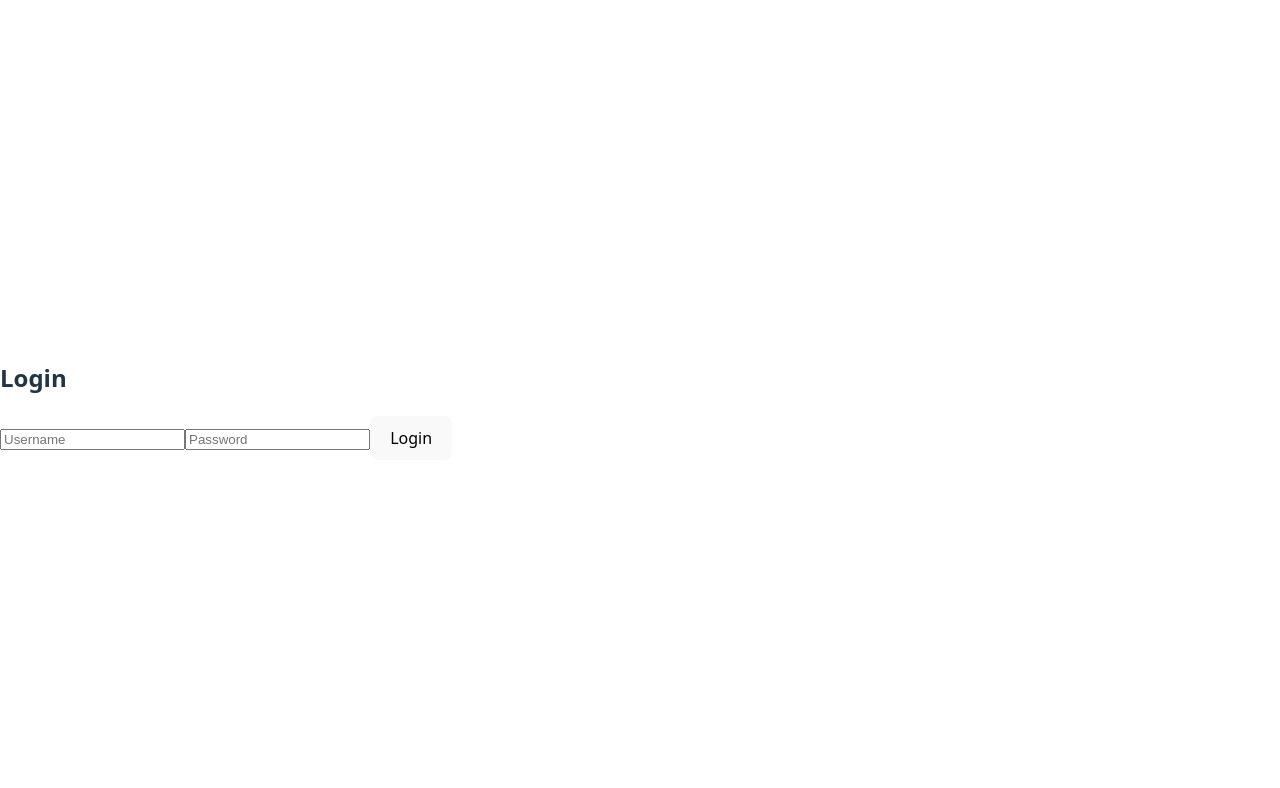
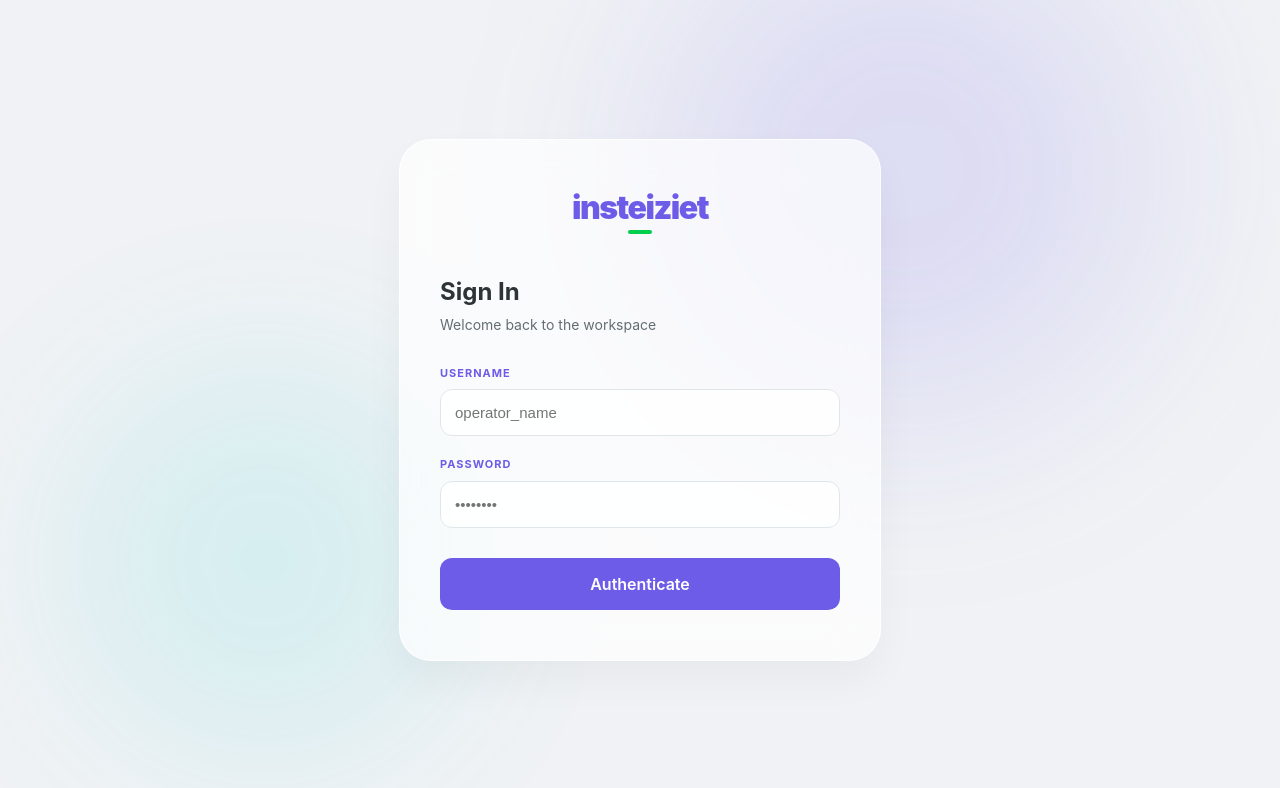
Before and after one commit to nishchayshroff2002/Instizeit, a React (Vite) app in the folder client/client/: page / in a window 1280 px wide. Shown: the top 788 px of the page. Built offline with nearby package versions, Linux system fonts and the light colour scheme.

Commit message:
formatting done

```diff
--- a/client/client/src/Home.jsx
+++ b/client/client/src/Home.jsx
@@ -4,20 +4,154 @@ export default function Home() {
   const navigate = useNavigate();
 
   function startMeeting() {
-    // Create a simple unique room id
     const roomId = crypto.randomUUID();
-
-    // Go to meet link
     navigate(`/meet/${roomId}`);
   }
 
   return (
-    <div >
-      <h1 >Start a meeting now</h1>
+    <div style={containerStyle}>
+      {/* Soft gradient blobs for a "Cloud" feel */}
+      <div style={blob1}></div>
+      <div style={blob2}></div>
 
-      <button onClick={startMeeting} >
-        Start a Meeting
-      </button>
+      <div style={glassCardStyle}>
+        <div style={iconCircle}>
+          <span style={{ fontSize: "32px" }}>💠</span>
+        </div>
+
+        <h1 style={titleStyle}>
+          Collaborate <span style={highlightText}>Effortlessly</span>
+        </h1>
+
+        <p style={descriptionStyle}>
+          A high-performance workspace for teams who value clarity.
+        </p>
+
+        <button
+          onClick={startMeeting}
+          style={primaryBtn}
+          onMouseOver={(e) => {
+            e.target.style.backgroundColor = "#2d3436";
+            e.target.style.transform = "scale(1.02)";
+          }}
+          onMouseOut={(e) => {
+            e.target.style.backgroundColor = "#000";
+            e.target.style.transform = "scale(1)";
+          }}
+        >
+          Start New Meeting
+        </button>
+      </div>
     </div>
   );
 }
+
+/* ───────── Arctic Glass Styles ───────── */
+
+const containerStyle = {
+  display: "flex",
+  justifyContent: "center",
+  alignItems: "center",
+  height: "100vh",
+  width: "100vw",
+  backgroundColor: "#f0f2f5",
+  fontFamily: "'Inter', system-ui, sans-serif",
+  position: "relative",
+  overflow: "hidden",
+};
+
+const blob1 = {
+  position: "absolute",
+  width: "500px",
+  height: "500px",
+  background: "rgba(108, 92, 231, 0.15)",
+  filter: "blur(100px)",
+  top: "-10%",
+  right: "10%",
+  borderRadius: "50%",
+};
+
+const blob2 = {
+  position: "absolute",
+  width: "400px",
+  height: "400px",
+  background: "rgba(0, 206, 201, 0.1)",
+  filter: "blur(80px)",
+  bottom: "5%",
+  left: "5%",
+  borderRadius: "50%",
+};
+
+const glassCardStyle = {
+  position: "relative",
+  zIndex: 1,
+  background: "rgba(255, 255, 255, 0.7)",
+  backdropFilter: "blur(20px)",
+  border: "1px solid rgba(255, 255, 255, 0.8)",
+  padding: "50px 40px",
+  borderRadius: "32px",
+  width: "90%",
+  maxWidth: "460px",
+  textAlign: "center",
+  boxShadow: "0 20px 40px rgba(0,0,0,0.04)",
+};
+
+const iconCircle = {
+  width: "70px",
+  height: "70px",
+  backgroundColor: "#fff",
+  borderRadius: "20px",
+  display: "flex",
+  alignItems: "center",
+  justifyContent: "center",
+  margin: "0 auto 25px",
+  boxShadow: "0 8px 16px rgba(0,0,0,0.05)",
+};
+
+const titleStyle = {
+  fontSize: "36px",
+  color: "#2d3436",
+  margin: "0 0 15px 0",
+  fontWeight: "800",
+  letterSpacing: "-1px",
+};
+
+const highlightText = {
+  color: "#6c5ce7",
+};
+
+const descriptionStyle = {
+  fontSize: "16px",
+  color: "#636e72",
+  lineHeight: "1.6",
+  marginBottom: "35px",
+};
+
+const primaryBtn = {
+  backgroundColor: "#000",
+  color: "#fff",
+  border: "none",
+  padding: "18px 40px",
+  borderRadius: "16px",
+  fontSize: "17px",
+  fontWeight: "600",
+  cursor: "pointer",
+  transition: "all 0.3s ease",
+  width: "100%",
+};
+
+const infoRow = {
+  display: "flex",
+  justifyContent: "center",
+  gap: "12px",
+  marginTop: "30px",
+};
+
+const pill = {
+  fontSize: "12px",
+  color: "#b2bec3",
+  padding: "4px 12px",
+  borderRadius: "100px",
+  border: "1px solid #dfe6e9",
+  fontWeight: "500",
+};
--- a/client/client/src/Login.jsx
+++ b/client/client/src/Login.jsx
@@ -1,53 +1,176 @@
 import { useState } from "react";
-import { useNavigate,useSearchParams } from "react-router-dom";
+import { useNavigate, useSearchParams } from "react-router-dom";
+
 export default function Login() {
   const [username, setUsername] = useState("");
   const [password, setPassword] = useState("");
   const navigate = useNavigate();
-  const [searchParams, setSearchParams] = useSearchParams();
+  const [searchParams] = useSearchParams();
   const SERVER_ADDRESS = import.meta.env.VITE_SERVER_ADDRESS;
 
   const handleSubmit = async (e) => {
     e.preventDefault();
     sessionStorage.setItem("username", username);
+    try {
       const res = await fetch(`http://${SERVER_ADDRESS}/insert/user`, {
         method: "POST",
-      headers: {
-        "Content-Type": "application/json",
-      },
+        headers: { "Content-Type": "application/json" },
         body: JSON.stringify({ username, password }),
       });
       const data = await res.json();
-    console.log(data);
-    if(searchParams.get('redirectUrl')){
-      navigate(searchParams.get('redirectUrl'))
-    }
-    else{
-      navigate("/home")
+
+      const redirectUrl = searchParams.get('redirectUrl');
+      navigate(redirectUrl || "/home");
+    } catch (err) {
+      console.error("Login error:", err);
     }
   };
 
   return (
-    <div>
-      <h2>Login</h2>
+    <div style={containerStyle}>
+      {/* Background Blobs */}
+      <div style={blob1}></div>
+      <div style={blob2}></div>
 
-      <form onSubmit={handleSubmit}>
+      <div style={glassCardStyle}>
+        {/* Brand Header */}
+        <div style={brandContainer}>
+          <h1 style={brandName}>Insteiziet</h1>
+          <div style={brandUnderline}></div>
+        </div>
+
+        <div style={{ textAlign: "left", marginBottom: "30px" }}>
+          <h2 style={{ margin: 0, color: "#2d3436", fontSize: "24px", fontWeight: "700" }}>Sign In</h2>
+          <p style={{ color: "#636e72", fontSize: "14px", marginTop: "4px" }}>Welcome back to the workspace</p>
+        </div>
+
+        <form onSubmit={handleSubmit} style={formStyle}>
+          <div style={inputGroup}>
+            <label style={labelStyle}>Username</label>
             <input
               type="text"
-          placeholder="Username"
+              placeholder="operator_name"
               value={username}
               onChange={(e) => setUsername(e.target.value)}
+              style={inputStyle}
+              required
             />
+          </div>
 
+          <div style={inputGroup}>
+            <label style={labelStyle}>Password</label>
             <input
               type="password"
-          placeholder="Password"
+              placeholder="••••••••"
               value={password}
               onChange={(e) => setPassword(e.target.value)}
+              style={inputStyle}
+              required
             />
+          </div>
 
-        <button type="submit">Login</button>
+          <button
+            type="submit"
+            style={buttonStyle}
+            onMouseOver={(e) => e.target.style.backgroundColor = "#5b4bc4"}
+            onMouseOut={(e) => e.target.style.backgroundColor = "#6c5ce7"}
+          >
+            Authenticate
+          </button>
         </form>
+      </div>
     </div>
   );
 }
+
+/* ───────── Arctic Glass Styles ───────── */
+
+const containerStyle = {
+  display: "flex",
+  justifyContent: "center",
+  alignItems: "center",
+  height: "100vh",
+  width: "100vw",
+  backgroundColor: "#f0f2f5",
+  fontFamily: "'Inter', system-ui, sans-serif",
+  position: "relative",
+  overflow: "hidden",
+  margin: 0,
+};
+
+const brandContainer = {
+  textAlign: "center",
+  marginBottom: "40px",
+};
+
+const brandName = {
+  fontSize: "32px",
+  fontWeight: "900",
+  color: "#6c5ce7", // Brand primary purple
+  margin: 0,
+  letterSpacing: "-1.5px",
+  textTransform: "lowercase", // Gives it a modern tech startup feel
+};
+
+const brandUnderline = {
+  width: "24px",
+  height: "4px",
+  backgroundColor: "#00ce4c", // Secondary accent green
+  margin: "4px auto 0",
+  borderRadius: "2px",
+};
+
+const blob1 = {
+  position: "absolute",
+  width: "500px",
+  height: "500px",
+  background: "rgba(108, 92, 231, 0.15)",
+  filter: "blur(100px)",
+  top: "-10%",
+  right: "10%",
+  borderRadius: "50%",
+  zIndex: 0,
+};
+
+const blob2 = {
+  position: "absolute",
+  width: "400px",
+  height: "400px",
+  background: "rgba(0, 206, 201, 0.1)",
+  filter: "blur(80px)",
+  bottom: "5%",
+  left: "5%",
+  borderRadius: "50%",
+  zIndex: 0,
+};
+
+const glassCardStyle = {
+  position: "relative",
+  zIndex: 1,
+  background: "rgba(255, 255, 255, 0.7)",
+  backdropFilter: "blur(20px)",
+  border: "1px solid rgba(255, 255, 255, 0.8)",
+  padding: "50px 40px",
+  borderRadius: "32px",
+  width: "90%",
+  maxWidth: "400px",
+  boxShadow: "0 20px 40px rgba(0,0,0,0.04)",
+};
+
+const formStyle = { display: "flex", flexDirection: "column", gap: "20px" };
+const inputGroup = { textAlign: "left" };
+const labelStyle = {
+  fontSize: "11px", fontWeight: "700", color: "#6c5ce7",
+  marginBottom: "8px", display: "block", textTransform: "uppercase", letterSpacing: "1px"
+};
+
+const inputStyle = {
+  width: "100%", padding: "14px", borderRadius: "12px", border: "1px solid #dfe6e9",
+  backgroundColor: "rgba(255,255,255,0.8)", outline: "none", fontSize: "15px", boxSizing: "border-box"
+};
+
+const buttonStyle = {
+  backgroundColor: "#6c5ce7", color: "#fff", border: "none", padding: "16px",
+  borderRadius: "12px", fontSize: "16px", fontWeight: "600", cursor: "pointer",
+  marginTop: "10px", transition: "all 0.3s ease"
+};
--- a/client/client/src/MeetingLayout.jsx
+++ b/client/client/src/MeetingLayout.jsx
@@ -36,13 +36,11 @@ export default function MeetingLayout() {
     socket.onmessage = (event) => {
       try {
         const data = JSON.parse(event.data);
-        if (data.type === "peers") {
-          setPeers(data.peers);
+        if (data.type === "peers") setPeers(data.peers);
+        if (data.type === "peer-left") {
+          setPeers((prev) => prev.filter((id) => id !== data.peerId));
         }
-        if (data.type === "peer-left") {
-          setPeers(prev => prev.filter(id => id !== data.peerId));
-        }
-      } catch (e) { }
+      } catch (e) {}
     };
 
     return () => {
@@ -54,24 +52,48 @@ export default function MeetingLayout() {
   const handleLeave = () => {
     if (wsRef.current) wsRef.current.close();
     if (activeStream) {
-      activeStream.getTracks().forEach(track => track.stop());
+      activeStream.getTracks().forEach((track) => track.stop());
     }
     navigate("/home");
   };
 
-  if (connection) {
+  if (!connection) {
     return (
       <div style={page}>
+        <div style={loaderContainer}>
+          <div style={spinner}></div>
+          <p style={{ color: "#6c5ce7", fontWeight: "600" }}>Establishing Secure Connection...</p>
+        </div>
+      </div>
+    );
+  }
+
+  return (
+    <div style={page}>
+      {/* Background Decor */}
+      <div style={blob1}></div>
+      <div style={blob2}></div>
+
+      {/* Top Header */}
+      <div style={header}>
+        <div style={roomBadge}>
+          <span style={dot}></span> Room: {roomId.slice(0, 8)}...
+        </div>
+        <div style={userDisplay}>Logged in as <b>{username}</b></div>
+      </div>
+
       <div style={content}>
-          {/* LEFT SECTION: 75% of screen for the Doc/Editor */}
-          <div style={left}>
-            <div style={scrollContainer}>
+        {/* LEFT SECTION: Editor with floating effect */}
+        <div style={leftSection}>
+          <div style={editorWrapper}>
             <Editor roomId={roomId} ws={wsRef} username={username} />
           </div>
         </div>
 
-          {/* RIGHT SECTION: 25% of screen for Videos */}
-          <div style={right}>
+        {/* RIGHT SECTION: Video Sidebar */}
+        <div style={rightSection}>
+          <div style={videoWrapper}>
+            <h3 style={sidebarTitle}>Participants</h3>
             <div style={videoScrollContainer}>
               <VideoGrid
                 roomId={roomId}
@@ -83,80 +105,173 @@ export default function MeetingLayout() {
             </div>
           </div>
         </div>
+      </div>
 
-        <div style={controls}>
+      {/* FLOATING CONTROLS */}
+      <div style={controlsDock}>
         <MediaControls localStream={activeStream} onLeave={handleLeave} />
       </div>
     </div>
   );
-  } else {
-    return (
-      <div style={page}>
-        <div style={{...content, justifyContent: "center", alignItems: "center"}}>
-          <p>Connecting to server...</p>
-        </div>
-      </div>
-    );
-  }
 }
 
-/* ───────── Layout Styles ───────── */
+/* ───────── Arctic Workspace Styles ───────── */
 
 const page = {
   height: "100vh",
   width: "100vw",
   display: "flex",
   flexDirection: "column",
-  backgroundColor: "#1a1a1a",
-  color: "white",
-  overflow: "hidden"
+  backgroundColor: "#f0f2f5",
+  fontFamily: "'Inter', sans-serif",
+  overflow: "hidden",
+  position: "relative",
 };
+
+const blob1 = {
+  position: "absolute",
+  width: "600px",
+  height: "600px",
+  background: "rgba(108, 92, 231, 0.08)",
+  filter: "blur(100px)",
+  top: "-10%",
+  left: "-10%",
+  borderRadius: "50%",
+};
+
+const blob2 = {
+  position: "absolute",
+  width: "400px",
+  height: "400px",
+  background: "rgba(0, 206, 201, 0.08)",
+  filter: "blur(80px)",
+  bottom: "10%",
+  right: "10%",
+  borderRadius: "50%",
+};
+
+const header = {
+  height: "60px",
+  padding: "0 25px",
+  display: "flex",
+  alignItems: "center",
+  justifyContent: "space-between",
+  zIndex: 10,
+};
+
+const roomBadge = {
+  backgroundColor: "rgba(255,255,255,0.7)",
+  padding: "6px 14px",
+  borderRadius: "100px",
+  fontSize: "13px",
+  color: "#2d3436",
+  fontWeight: "600",
+  backdropFilter: "blur(10px)",
+  border: "1px solid rgba(255,255,255,0.5)",
+  display: "flex",
+  alignItems: "center",
+  gap: "8px",
+};
+
+const dot = { width: "8px", height: "8px", borderRadius: "50%", backgroundColor: "#00ce4c" };
+
+const userDisplay = { fontSize: "14px", color: "#636e72" };
 
 const content = {
   flex: 1,
   display: "flex",
-  width: "100%",
-  overflow: "hidden"
+  padding: "10px 20px 100px 20px", // Bottom padding for floating controls
+  gap: "20px",
+  zIndex: 1,
+  overflow: "hidden",
 };
 
-const left = {
-  width: "75%", // 3/4 of the screen
-  borderRight: "1px solid #333",
+const leftSection = {
+  flex: 3, // 75%
   display: "flex",
   flexDirection: "column",
-  backgroundColor: "#fff", // Usually editors look better on white/light
-  color: "#000"
 };
 
-const right = {
-  width: "25%", // Smaller video block
+const editorWrapper = {
+  flex: 1,
+  backgroundColor: "#fff",
+  borderRadius: "24px",
+  boxShadow: "0 10px 30px rgba(0,0,0,0.04)",
+  overflow: "hidden",
+  border: "1px solid rgba(255,255,255,0.8)",
+};
+
+const rightSection = {
+  flex: 1, // 25%
   display: "flex",
   flexDirection: "column",
-  backgroundColor: "#121212"
+  maxWidth: "350px",
 };
 
-const scrollContainer = {
+const videoWrapper = {
   flex: 1,
-  overflowY: "auto",
-  height: "100%"
+  background: "rgba(255, 255, 255, 0.4)",
+  backdropFilter: "blur(20px)",
+  borderRadius: "24px",
+  border: "1px solid rgba(255,255,255,0.6)",
+  display: "flex",
+  flexDirection: "column",
+  overflow: "hidden",
 };
 
-// Specialized container for videos to stack them vertically if the sidebar is thin
+const sidebarTitle = {
+  fontSize: "14px",
+  textTransform: "uppercase",
+  letterSpacing: "1px",
+  color: "#6c5ce7",
+  padding: "20px",
+  margin: 0,
+  borderBottom: "1px solid rgba(0,0,0,0.05)",
+};
+
 const videoScrollContainer = {
   flex: 1,
   overflowY: "auto",
-  padding: "10px",
-  display: "flex",
-  flexDirection: "column"
+  padding: "15px",
 };
 
-const controls = {
-  height: "80px",
-  width: "100%",
+const controlsDock = {
+  position: "absolute",
+  bottom: "25px",
+  left: "50%",
+  transform: "translateX(-50%)",
+  padding: "10px 30px",
+  background: "rgba(45, 52, 54, 0.9)", // Dark glass for controls to pop
+  backdropFilter: "blur(15px)",
+  borderRadius: "20px",
+  boxShadow: "0 20px 40px rgba(0,0,0,0.2)",
+  zIndex: 100,
   display: "flex",
   justifyContent: "center",
   alignItems: "center",
-  borderTop: "1px solid #333",
-  backgroundColor: "#111",
-  zIndex: 10
 };
+
+const loaderContainer = {
+  display: "flex",
+  flexDirection: "column",
+  alignItems: "center",
+  justifyContent: "center",
+  height: "100%",
+  gap: "20px",
+};
+
+const spinner = {
+  width: "40px",
+  height: "40px",
+  border: "4px solid rgba(108, 92, 231, 0.1)",
+  borderTop: "4px solid #6c5ce7",
+  borderRadius: "50%",
+  animation: "spin 1s linear infinite",
+};
+
+// Add this to your Global CSS or a <style> tag
+const styleSheet = `
+@keyframes spin {
+  0% { transform: rotate(0deg); }
+  100% { transform: rotate(360deg); }
+}`;
```
Lines whose indentation alone changed are shown as unchanged.
